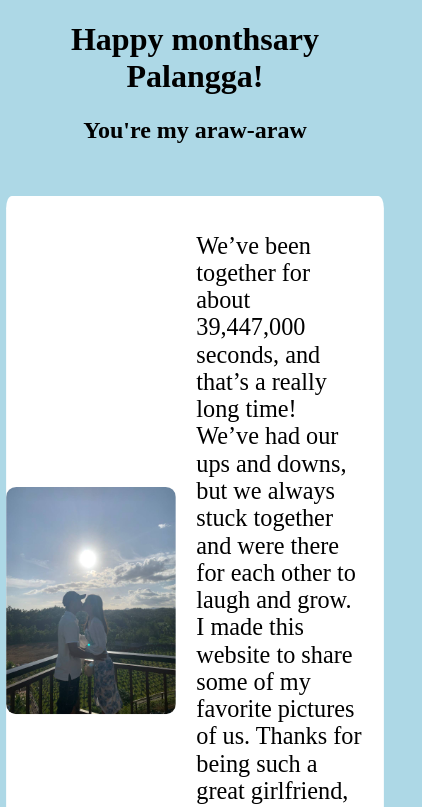
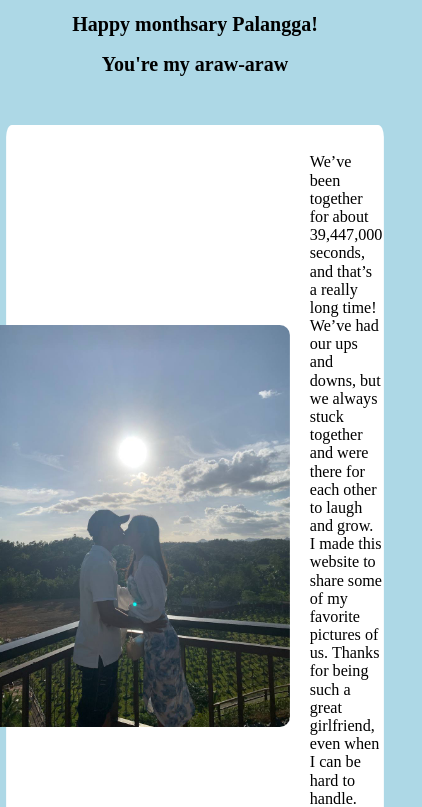
Before and after one commit to AngobLanada/monthsary, a plain HTML site: page index.html in a window 390 px wide. Shown: the top 807 px of the page, 422 px wide, since content can reach past the window. Drawn offline with Linux system fonts and the light colour scheme.

Commit message:
Update style.css

```diff
--- a/style.css
+++ b/style.css
@@ -1,9 +1,11 @@
-html {height: 100%;}
+html {
+  height: 100%;
+}
 
 body {
   height: 100%;
   background-color: lightblue;
-  overflow-x:hidden;
+  overflow-x: hidden;
 }
 
 ::-webkit-scrollbar {
@@ -29,10 +31,10 @@ body {
 
 .year-2-dir {
   position: absolute;
-	top: 20px;
+  top: 20px;
   color: #97406A;
-	right: 30px;
-  width: 100px
+  right: 30px;
+  width: 100px;
 }
 
 .year-2-img {
@@ -54,11 +56,10 @@ body {
   transform: scale(1.01);
 }
 
-
 .main-image {
   flex-basis: 40%;
-  max-width:45%;
-  max-height:45%;
+  max-width: 45%;
+  max-height: 45%;
   border-radius: 10px;
 }
 
@@ -70,7 +71,6 @@ body {
   border: 0px;
   background-color: transparent;
   font-size: 150%;
-
 }
 
 .pop-up:hover {
@@ -83,7 +83,6 @@ body {
   grid-template-rows: repeat(10, 11%);
   grid-gap: 1%;
 }
-
 
 .container {
   position: relative;
@@ -131,11 +130,9 @@ body {
   grid-row-end: 4;
 }
 
-
 .gallery-image4 {
   width: 100%;
   height: 100%;
-  offset-position : auto;
   grid-column-start: 8;
   grid-column-end: 10;
   grid-row-start: 4;
@@ -221,7 +218,6 @@ body {
   border: none;
   cursor: pointer;
   opacity: 0.8;
-
   bottom: 23px;
   right: 28px;
   width: 280px;
@@ -235,7 +231,8 @@ body {
   background-color: white;
 }
 
-.form-container input[type=text], .form-container input[type=password] {
+.form-container input[type=text],
+.form-container input[type=password] {
   width: 90%;
   padding: 15px;
   margin: 5px 0 22px 0;
@@ -243,7 +240,8 @@ body {
   background: #f1f1f1;
 }
 
-.form-container input[type=text]:focus, .form-container input[type=password]:focus {
+.form-container input[type=text]:focus,
+.form-container input[type=password]:focus {
   background-color: #ddd;
   outline: none;
 }
@@ -255,7 +253,7 @@ body {
   border: none;
   cursor: pointer;
   width: 100%;
-  margin-bottom:10px;
+  margin-bottom: 10px;
   opacity: 0.8;
 }
 
@@ -263,10 +261,10 @@ body {
   background-color: red;
 }
 
-.form-container .btn:hover, .open-button:hover {
+.form-container .btn:hover,
+.open-button:hover {
   opacity: 1;
 }
-
 
 .source-code-container {
   position: absolute;
@@ -315,3 +313,36 @@ body {
   height: 3%;
   width: 3%;
 }
+
+/* Media Queries for Responsiveness */
+@media (max-width: 768px) {
+  .gallery {
+    grid-template-columns: repeat(2, 1fr); /* Adjust grid for smaller screens */
+  }
+
+  .title {
+    font-size: 24px; /* Adjust title font size */
+  }
+
+  .main-image {
+    max-width: 80%; /* Increase size for mobile */
+  }
+
+  .main-image-text {
+    font-size: 120%; /* Decrease font size for readability */
+  }
+
+  .container {
+    width: 100%; /* Full width for each container */
+  }
+}
+
+@media (max-width: 480px) {
+  .title {
+    font-size: 20px; /* Further decrease title font size */
+  }
+
+  .main-image-text {
+    font-size: 100%; /* Further decrease font size for readability */
+  }
+}
```
